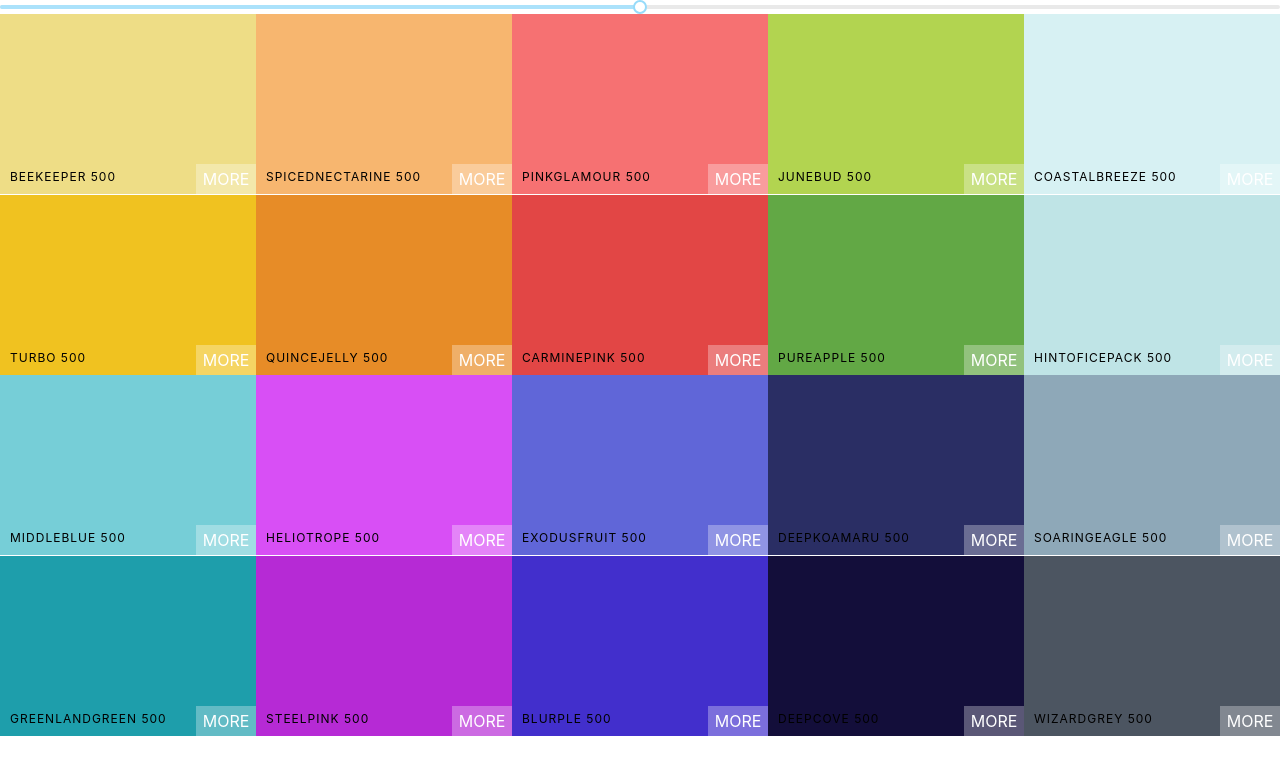
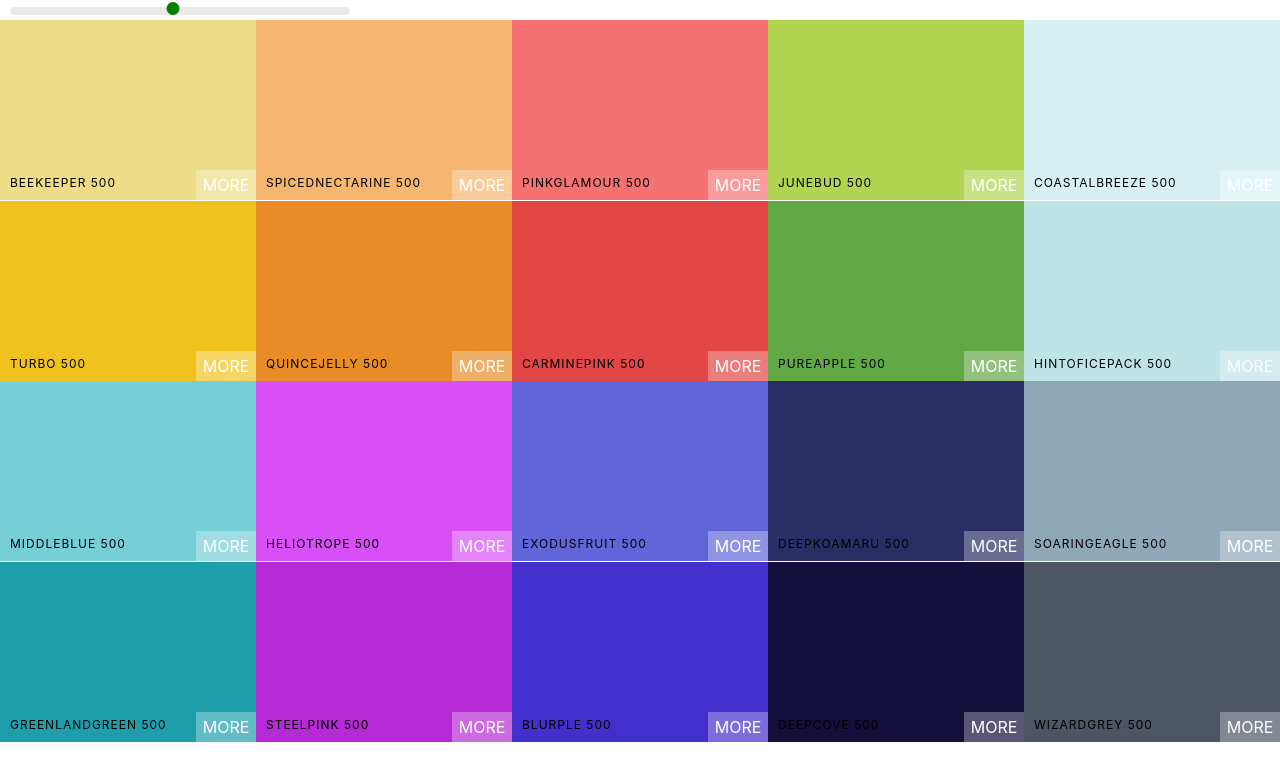
Before and after one commit to Vainakh/Colors_App, a React (Create React App) app: page / in a window 1280 px wide. Shown: the top 780 px of the page. Built offline with nearby package versions, Linux system fonts and the light colour scheme.

Commit message:
Style with color slider

```diff
--- a/src/App.js
+++ b/src/App.js
@@ -6,7 +6,6 @@ import {generatePalette} from './ColorHelpers';
 class App extends Component {
 
   render() {
-    console.log(generatePalette(seedColors[4]));
     return (
       <div>
         <Palette palette={generatePalette(seedColors[4])}/>
--- a/src/Palette.css
+++ b/src/Palette.css
@@ -1,6 +1,27 @@
 .Palette {
   height: 100vh;
 }
+
 .Palette-colors {
   height: 90%;
 }
+
+.slider {
+  width: 340px;
+  margin: 0 10px;
+  display: inline-block;
+}
+
+.rc-slider-handle,
+.rc-slider-handle:active,
+.rc-slider-handle:focus,
+.ri-slider-handle:hover {
+  background-color: "green";
+  outline: "none";
+  border: "2px solid green";
+  box-shadow: "none";
+  width: "13px";
+  height: "13px";
+  margin-left: "-7px";
+  margin-right: "-2px";
+}
--- a/src/Palette.js
+++ b/src/Palette.js
@@ -1,8 +1,9 @@
 import React, {Component} from 'react';
 import ColorBox from './ColorBox';
+import 'rc-slider/assets/index.css';
 import './Palette.css';
 import Slider from 'rc-slider';
-import 'rc-slider/assets/index.css';
+
 
 
 class Palette extends Component {
@@ -24,13 +25,58 @@ class Palette extends Component {
     ))
     return (
       <div className="Palette">
+        <div className="slider">
           <Slider
             defaultValue={level}
             min={100}
             max={900}
             step={100}
             onAfterChange={this.changeLevel}
+            railStyle={{height: "8px"}}
+            handleStyle={{
+              backgroundColor: "green",
+              outline: "none",
+              border: "2px solid green",
+              boxShadow: "none",
+              width: "13px",
+              height: "13px",
+              marginLeft: "-7px",
+              marginRight: "-2px"
+
+            }}
+            activeHandleStyle={{
+              backgroundColor: "green",
+              outline: "none",
+              border: "2px solid green",
+              boxShadow: "none",
+              width: "13px",
+              height: "13px",
+              marginLeft: "-7px",
+              marginRight: "-2px"
+            }}
+            hoverHandleStyle={{
+              backgroundColor: "green",
+              outline: "none",
+              border: "2px solid green",
+              boxShadow: "none",
+              width: "13px",
+              height: "13px",
+              marginLeft: "-7px",
+              marginRight: "-2px"
+            }}
+            focusHandleStyle={{
+              backgroundColor: "green",
+              outline: "none",
+              border: "2px solid green",
+              boxShadow: "none",
+              width: "13px",
+              height: "13px",
+              marginLeft: "-7px",
+              marginRight: "-3px"
+            }}
+            trackStyle={{backgroundColor: "transparent"}}
           />
+        </div>
         {/*Navbar goes here*/}
           <div className="Palette-colors">
           {colorBoxes}
```
Lines whose indentation alone changed are shown as unchanged.
